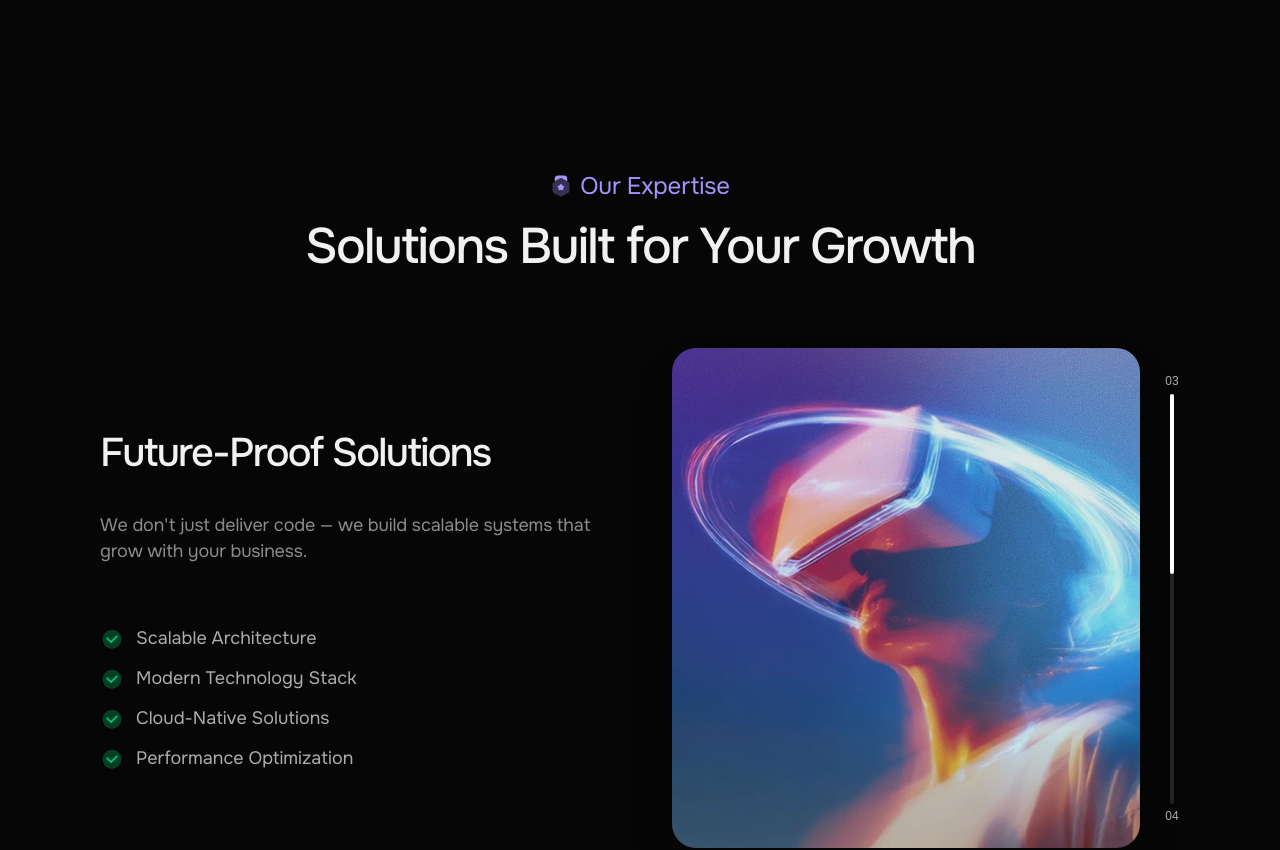
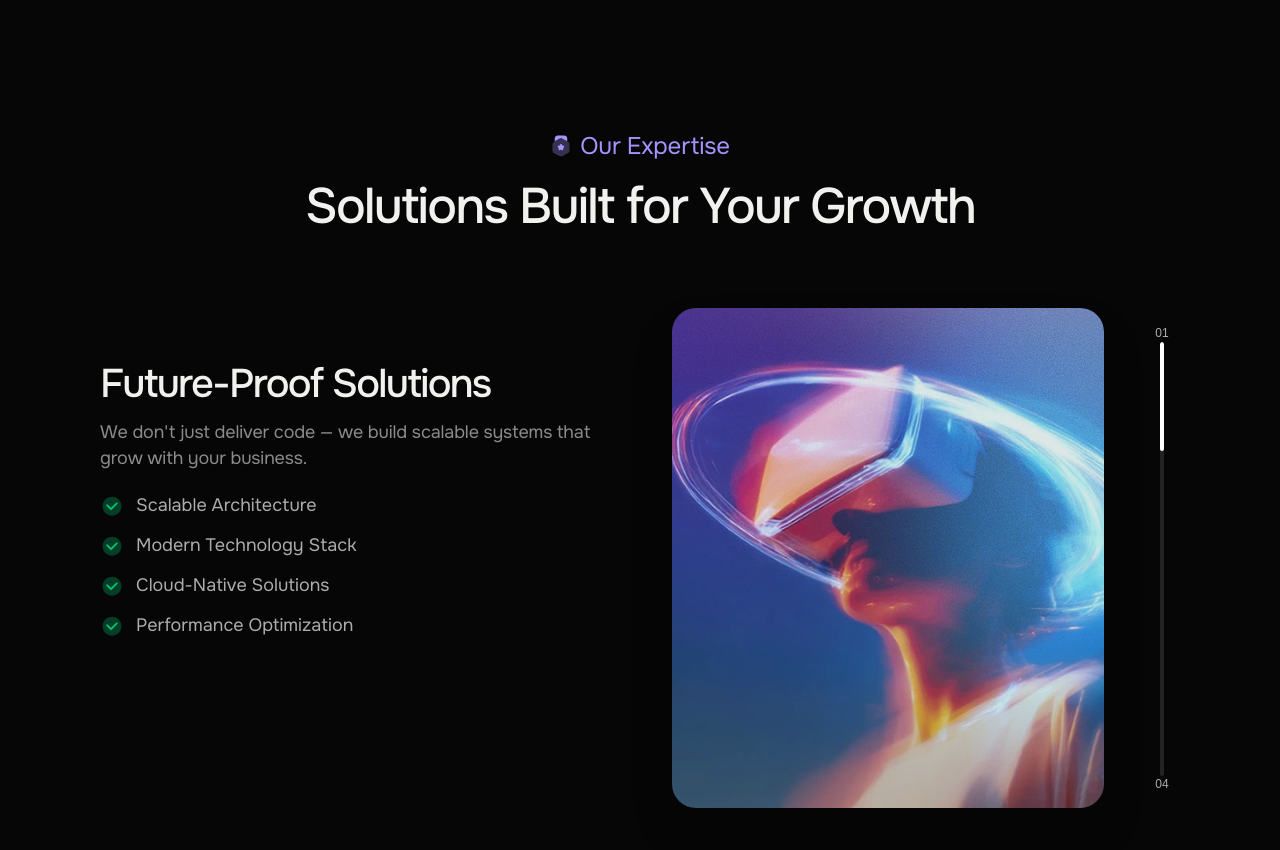
Before and after one commit to Boudjelal-Fateh/m3-games, a Next.js app: page / in a window 1280 px wide. Shown: the part 2400-3250 px from the top of the page. Built offline with nearby package versions, Linux system fonts and the light colour scheme.

Commit message:
feat: add ExpertiseSection component to display interactive expertise items with custom scroll navigation.

```diff
--- a/src/components/ExpertiseSection.tsx
+++ b/src/components/ExpertiseSection.tsx
@@ -1,24 +1,119 @@
 "use client"
 import Image from "next/image";
-import { useState, useRef, useEffect } from "react";
+import React, { useState, useRef, useEffect } from "react";
+import { motion, AnimatePresence } from "framer-motion";
+
+interface ExpertiseItem {
+  id: string;
+  title: string;
+  description: string;
+  features: string[];
+  image: string;
+}
+
+const expertiseData: ExpertiseItem[] = [
+  {
+    id: "future-proof",
+    title: "Future-Proof Solutions",
+    description: "We don't just deliver code — we build scalable systems that grow with your business.",
+    features: ["Scalable Architecture", "Modern Technology Stack", "Cloud-Native Solutions", "Performance Optimization"],
+    image: "/Background-1.png"
+  },
+  {
+    id: "user-centric",
+    title: "Partenariat, Pas d'Externalisation",
+    description: "Nos experts deviennent une extension de votre équipe, engagés dans votre succès à long terme.",
+    features: ["Intégration d'Équipe Dédiée", "Engagement à Long Terme", "Alignement Culturel", "Communication Fluide"],
+    image: "/Background.png"
+  },
+  {
+    id: "security",
+    title: "Rapidité avec Précision",
+    description: "Du concept à la livraison, nous agissons rapidement sans jamais compromettre la qualité.",
+    features: ["Prototypage Rapide", "Méthodologie Agile", "Assurance Qualité", "Intégration Continue"],
+    image: "/Background-1.png"
+  },
+  {
+    id: "analytics",
+    title: "Transparence Radicale",
+    description: "Pas de coûts cachés, pas de mises à jour vagues. Vous voyez les progrès en temps réel, à chaque étape.",
+    features: ["Suivi des Progrès en Temps Réel", "Tarification Transparente", "Rapports Réguliers", "Communication Ouverte"],
+    image: "/Background-1.png"
+  }
+];
+
+const ExpertiseContent = ({ activeFeature }: { activeFeature: ExpertiseItem }) => {
+  return (
+    <div className="flex-1 flex flex-col gap-4 sm:gap-5 md:gap-6 w-full relative min-h-[320px] md:min-h-[400px]">
+      <AnimatePresence mode="wait" initial={false}>
+        <motion.div
+          key={activeFeature.id}
+          initial={{ opacity: 0, x: -20 }}
+          animate={{ opacity: 1, x: 0 }}
+          exit={{ opacity: 0, x: 20 }}
+          transition={{ duration: 0.3 }}
+          className="absolute top-0 left-0 w-full"
+        >
+          <h3 className="text-[24px] sm:text-[32px] lg:text-[40px] leading-[32px] sm:leading-[40px] lg:leading-[51px] font-onest font-[500] -tracking-[1.76px] text-[#f1f1ef] mb-[10px]">
+            {activeFeature.title}
+          </h3>
+
+          <p className="text-[14px] sm:text-[16px] lg:text-[18px] leading-[22px] sm:leading-[24px] lg:leading-[26px] -tracking-[0.16px] font-onest font-normal mb-[16px] sm:mb-[22px] text-[#adadad]/80">
+            {activeFeature.description}
+          </p>
+
+          <div className="flex flex-col gap-3 sm:gap-4 mt-2 sm:mt-4">
+            {activeFeature.features.map((feature) => (
+              <div
+                key={feature}
+                className="flex items-center gap-3"
+              >
+                <Image
+                  src={"/check-circle-1.svg"}
+                  width={20}
+                  height={20}
+                  alt="Check Icon"
+                  className="sm:w-6 sm:h-6"
+                />
+                <span className="text-[14px] sm:text-[16px] lg:text-[18px] leading-[20px] sm:leading-[24px] font-onest font-normal text-[#adadad]">
+                  {feature}
+                </span>
+              </div>
+            ))}
+          </div>
+        </motion.div>
+      </AnimatePresence>
+    </div>
+  );
+};
 
 export default function ExpertiseSection() {
-  const [scrollPosition, setScrollPosition] = useState(0);
+  const [currentIndex, setCurrentIndex] = useState(0);
   const [isDragging, setIsDragging] = useState(false);
   const scrollTrackRef = useRef<HTMLDivElement>(null);
+  const containerRef = useRef<HTMLDivElement>(null);
 
-  // Handle scrollbar click
+  const distinctSections = expertiseData.length;
+
+  const updateIndexFromPosition = (normalizedY: number) => {
+    // normalizedY is 0 to 1
+    // Map to 0 to distinctSections - 1
+    // We want the whole range to cover 0 to N.
+    // e.g. 0-0.25 -> 0, 0.25-0.5 -> 1...
+    const rawIndex = Math.floor(normalizedY * distinctSections);
+    const clampedIndex = Math.max(0, Math.min(distinctSections - 1, rawIndex));
+    setCurrentIndex(clampedIndex);
+  };
+
   const handleTrackClick = (e: React.MouseEvent<HTMLDivElement>) => {
     if (scrollTrackRef.current) {
       const rect = scrollTrackRef.current.getBoundingClientRect();
       const clickY = e.clientY - rect.top;
       const trackHeight = rect.height;
-      const position = Math.max(0, Math.min(1, clickY / trackHeight));
-      setScrollPosition(position);
+      updateIndexFromPosition(clickY / trackHeight);
     }
   };
 
-  // Handle drag
   const handleMouseDown = (e: React.MouseEvent) => {
     e.preventDefault();
     setIsDragging(true);
@@ -31,7 +126,7 @@ export default function ExpertiseSection() {
         const mouseY = e.clientY - rect.top;
         const trackHeight = rect.height;
         const position = Math.max(0, Math.min(1, mouseY / trackHeight));
-        setScrollPosition(position);
+        updateIndexFromPosition(position);
       }
     };
 
@@ -50,8 +145,35 @@ export default function ExpertiseSection() {
     };
   }, [isDragging]);
 
+  const lastWheelTime = useRef(0);
+
+  const handleWheel = (e: React.WheelEvent) => {
+    const now = Date.now();
+    if (now - lastWheelTime.current < 500) return; // Debounce 500ms
+
+    const delta = e.deltaY;
+    if (Math.abs(delta) > 10) {
+       if (delta > 0 && currentIndex < distinctSections - 1) {
+           setCurrentIndex(prev => prev + 1);
+            lastWheelTime.current = now;
+       } else if (delta < 0 && currentIndex > 0) {
+           setCurrentIndex(prev => prev - 1);
+            lastWheelTime.current = now;
+       }
+    }
+  };
+
+  const currentFeature = expertiseData[currentIndex];
+
   return (
-    <section id="services" className="flex py-12 px-6 sm:py-16 sm:px-8 md:py-20 md:px-12 lg:py-[140px] lg:px-[100px] flex-col items-center gap-8 sm:gap-10 md:gap-12 lg:gap-[60px] bg-transparent w-full">
+    <section
+      id="services"
+      ref={containerRef}
+      onWheel={handleWheel} // Attach wheel listener
+      className="relative bg-transparent w-full py-12 px-6 sm:py-16 sm:px-8 md:py-20 md:px-12 lg:py-[100px] lg:px-[100px]"
+    >
+        <div className="flex flex-col items-center gap-8 sm:gap-10 md:gap-12 lg:gap-[60px] w-full max-w-[1440px] mx-auto">
+
           {/* Frame 1: Header */}
           <div className="flex flex-col items-center gap-3 sm:gap-4 w-full">
             <div className="inline-flex items-center gap-2">
@@ -69,98 +191,59 @@ export default function ExpertiseSection() {
           {/* Frame 2: Content Grid */}
           <div className="flex flex-col lg:flex-row items-center gap-8 md:gap-12 lg:gap-16 w-full max-w-7xl">
             {/* Left Div: Text and List */}
-        <div className="flex-1 flex flex-col gap-4 sm:gap-5 md:gap-6 w-full">
-          <h3 className="text-[24px] sm:text-[32px] lg:text-[40px] leading-[32px] sm:leading-[40px] lg:leading-[51px] font-onest font-[500] -tracking-[1.76px] text-[#f1f1ef] mb-[10px]">
-              Future-Proof Solutions
-            </h3>
-
-          <p className="text-[14px] sm:text-[16px] lg:text-[18px] leading-[22px] sm:leading-[24px] lg:leading-[26px] -tracking-[0.16px] font-onest font-normal mb-[16px] sm:mb-[22px] text-[#adadad]/80">
-              We don't just deliver code — we build scalable systems that{" "}
-              <br className="hidden md:block" /> grow with your business.
-            </p>
-
-          <div className="flex flex-col gap-3 sm:gap-4 mt-2 sm:mt-4">
-            <div className="flex items-center gap-3">
-               <Image
-                  src={"/check-circle-1.svg"}
-                  width={20}
-                  height={20}
-                  alt="Check Icon"
-                  className="sm:w-6 sm:h-6"
-                />
-              <span className="text-[14px] sm:text-[16px] lg:text-[18px] leading-[20px] sm:leading-[24px] font-onest font-normal text-[#adadad]">Scalable Architecture</span>
-            </div>
-
-            <div className="flex items-center gap-3">
-               <Image
-                  src={"/check-circle-1.svg"}
-                  width={20}
-                  height={20}
-                  alt="Check Icon"
-                  className="sm:w-6 sm:h-6"
-                />
-              <span className="text-[14px] sm:text-[16px] lg:text-[18px] leading-[20px] sm:leading-[24px] font-onest font-normal text-[#adadad]">Modern Technology Stack</span>
-            </div>
-
-            <div className="flex items-center gap-3">
-              <Image
-                  src={"/check-circle-1.svg"}
-                  width={20}
-                  height={20}
-                  alt="Check Icon"
-                  className="sm:w-6 sm:h-6"
-                />
-              <span className="text-[14px] sm:text-[16px] lg:text-[18px] leading-[20px] sm:leading-[24px] font-onest font-normal text-[#adadad]">Cloud-Native Solutions</span>
-            </div>
-
-            <div className="flex items-center gap-3">
-               <Image
-                  src={"/check-circle-1.svg"}
-                  width={20}
-                  height={20}
-                  alt="Check Icon"
-                  className="sm:w-6 sm:h-6"
-                />
-              <span className="text-[14px] sm:text-[16px] lg:text-[18px] leading-[20px] sm:leading-[24px] font-onest font-normal text-[#adadad]">Performance Optimization</span>
-            </div>
-          </div>
-        </div>
+            <ExpertiseContent activeFeature={currentFeature} />
 
             {/* Right Div: Image with Scrollbar */}
-        <div className="flex-1 relative flex items-center gap-4 sm:gap-6 w-full">
-          <div className="relative rounded-2xl sm:rounded-3xl overflow-hidden shadow-2xl flex-1">
+            <div className="flex-1 relative flex items-center gap-4 sm:gap-6 w-full justify-end">
+              <div className="relative rounded-2xl sm:rounded-3xl overflow-hidden shadow-2xl flex-1 max-w-[600px] aspect-[4/3] md:aspect-auto md:h-[500px]">
+                <AnimatePresence mode="wait">
+                  <motion.div
+                    key={currentFeature.image}
+                    initial={{ opacity: 0.6, scale: 1.05 }}
+                    animate={{ opacity: 1, scale: 1 }}
+                    exit={{ opacity: 0.6 }}
+                    transition={{ duration: 0.5 }}
+                    className="w-full h-full"
+                  >
                       <Image
-              src="/Background-1.png"
-              alt="3D Abstract Art"
-              className="w-full h-[300px] sm:h-[400px] md:h-[450px] lg:h-[500px] object-cover"
+                        src={currentFeature.image}
+                        alt={currentFeature.title}
+                        className="w-full h-full object-cover"
                         width={562}
                         height={568}
                       />
+                  </motion.div>
+                </AnimatePresence>
               </div>
 
               {/* Vertical Scrollbar - Desktop only */}
-          <div className="hidden md:flex flex-col items-center" style={{ width: '16px', height: '452px' }}>
-            <span className="text-xs leading-[18px] text-[#adadad] font-medium mb-1">03</span>
+              <div className="hidden md:flex flex-col items-center justify-between h-[300px] sm:h-[400px] md:h-[450px] lg:h-[500px] py-4 pl-4 select-none">
+                <span className="text-xs leading-[18px] text-[#adadad] font-medium min-w-[16px] text-center">01</span>
+
                 <div
                   ref={scrollTrackRef}
                   onClick={handleTrackClick}
-              className="flex flex-col items-center justify-start flex-1 relative cursor-pointer"
-              style={{ width: '4px' }}
+                  className="flex flex-col items-center justify-start flex-1 w-1 bg-[#232323] rounded-full mx-4 relative overflow-hidden cursor-pointer"
                 >
-              <div className="absolute inset-0 rounded-full" style={{ background: '#232323' }}></div>
-              <div
+                    {/* The Thumb */}
+                    <motion.div
+                      className="w-full bg-white rounded-full absolute left-0 right-0 mx-auto"
                       onMouseDown={handleMouseDown}
-                className="absolute rounded-full cursor-grab active:cursor-grabbing transition-colors hover:bg-gray-600"
+                      // Animate position based on index
+                      animate={{
+                        top: `${(currentIndex / distinctSections) * 100}%`,
+                        height: `${(1 / distinctSections) * 100}%`
+                      }}
+                      transition={{ type: "spring", stiffness: 300, damping: 30 }}
                       style={{
-                  width: '4px',
-                  height: '180px',
-                  background: '#fff',
-                  top: `calc(${scrollPosition * 100}% - ${scrollPosition * 180}px)`,
-                  transition: isDragging ? 'none' : 'top 0.1s ease-out'
+                          width: '4px', // Ensure it fills the track width or slightly wider? Track is w-1 (4px).
+                          cursor: 'grab'
                       }}
-              ></div>
+                    />
                 </div>
-            <span className="text-xs text-[#adadad] font-medium mt-1">04</span>
+
+                <span className="text-xs text-[#adadad] font-medium min-w-[16px] text-center">04</span>
+              </div>
             </div>
           </div>
         </div>
```
Lines whose indentation alone changed are shown as unchanged.
